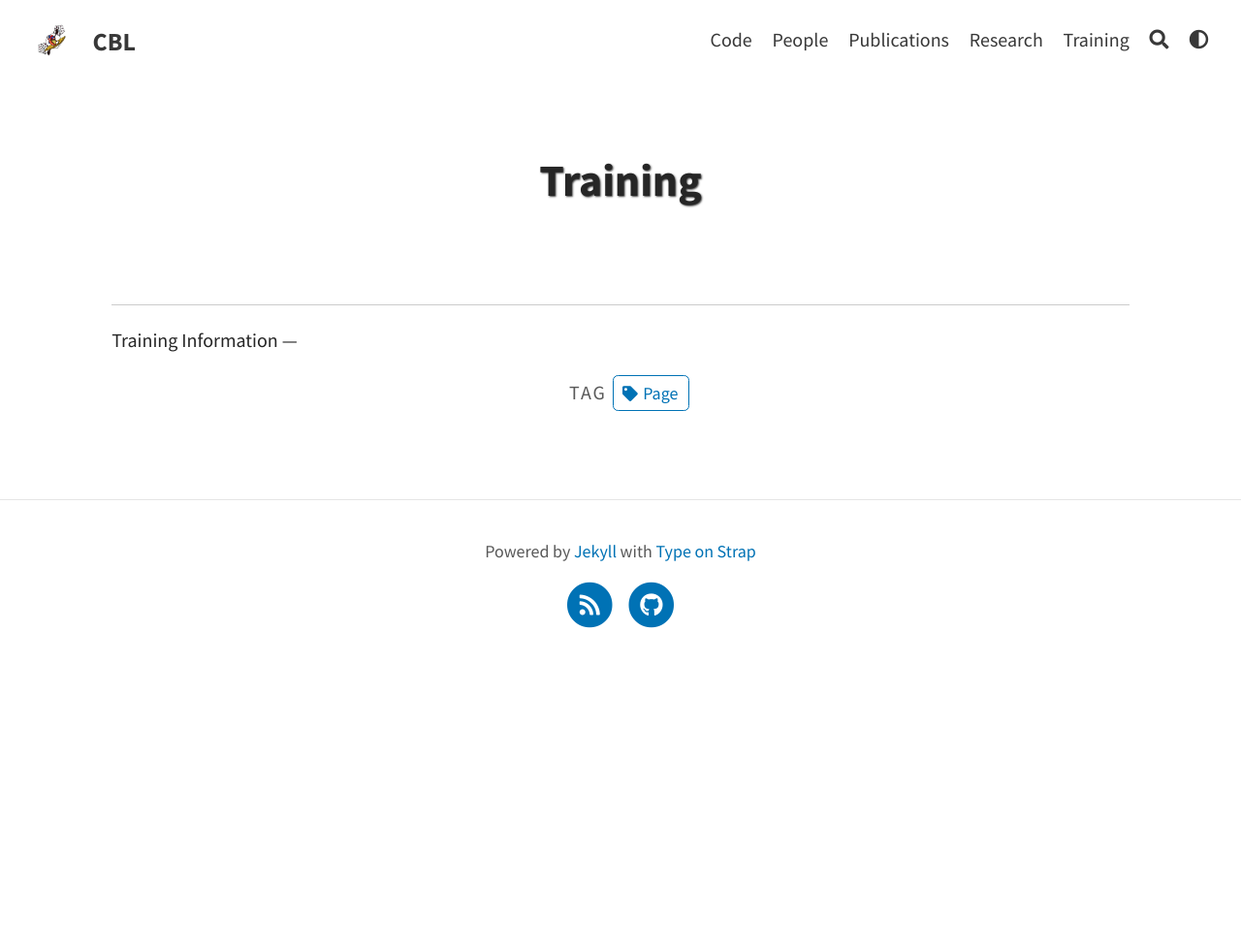
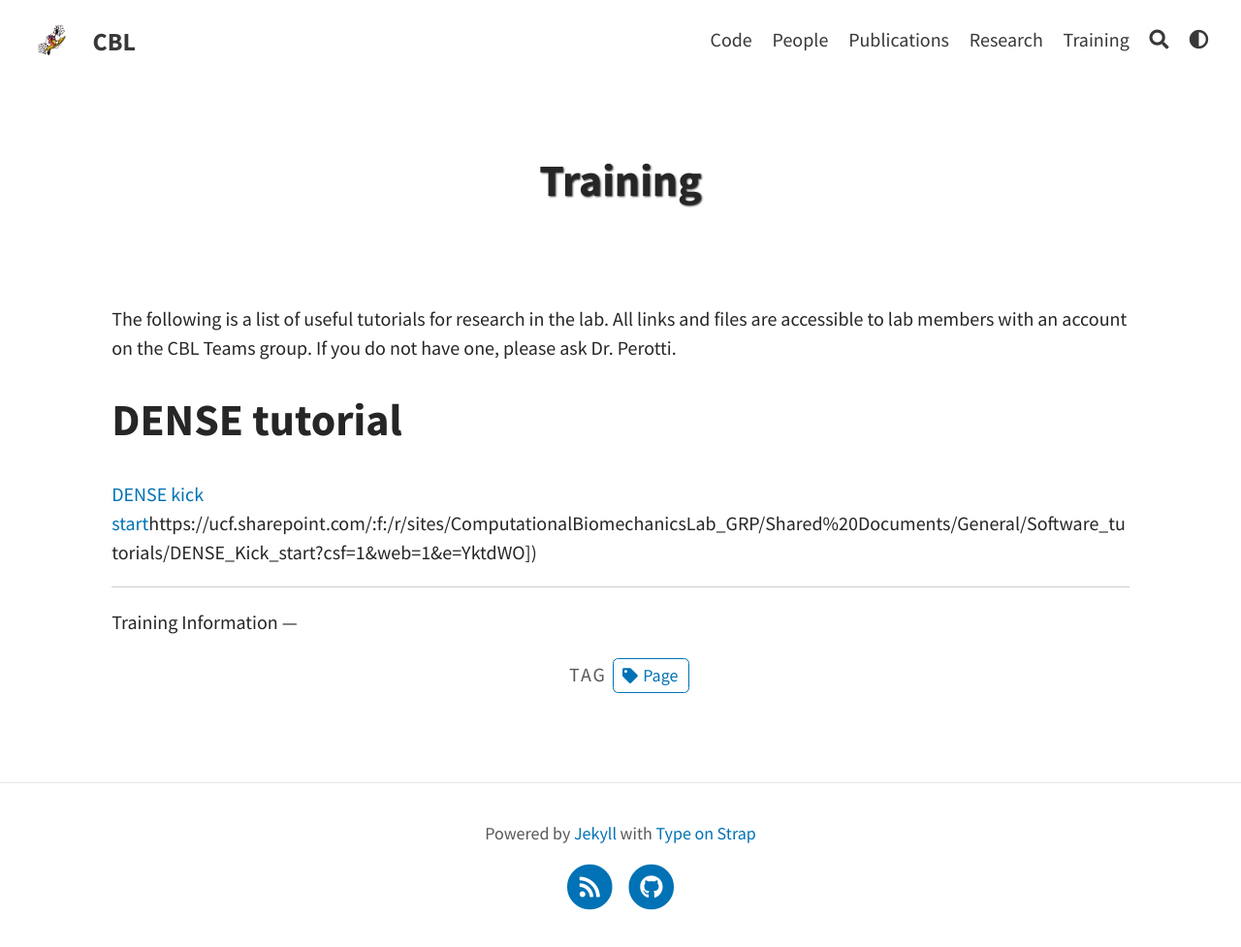
Before and after one commit to CBL-UCF/CBL-UCF.github.io, a Jekyll site: the page built from pages/Training.md, in a window 1280 px wide. Shown: the whole page at 97% size. Built offline with Jekyll 4.4.1, drawn with Linux system fonts in a browser that asks for light colours; a script that is not in the unit is left out; before the commit the page ends 900 px from its top, so only the background shows below that.

Commit message:
Update Training.md

```diff
--- a/pages/Training.md
+++ b/pages/Training.md
@@ -6,6 +6,11 @@ gallery_path: "assets/img/pexels"
 tags: [Page]
 ---
 
+The following is a list of useful tutorials for research in the lab.
+All links and files are accessible to lab members with an account on the CBL Teams group. If you do not have one, please ask Dr. Perotti.
+
+# DENSE tutorial
+[DENSE kick start]([https://ucf.sharepoint.com/:f:/r/sites/ComputationalBiomechanicsLab_GRP/Shared%20Documents/General/Software_tutorials/DENSE_Kick_start?csf=1&web=1&e=YktdWO)https://ucf.sharepoint.com/:f:/r/sites/ComputationalBiomechanicsLab_GRP/Shared%20Documents/General/Software_tutorials/DENSE_Kick_start?csf=1&web=1&e=YktdWO])
 
 ---
 Training Information
```
